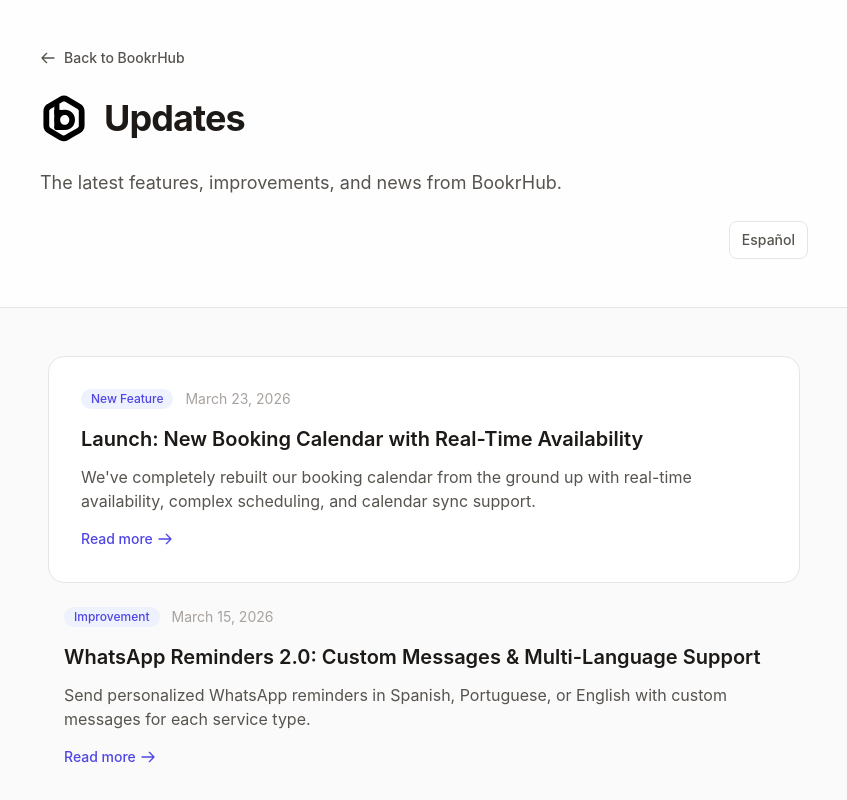
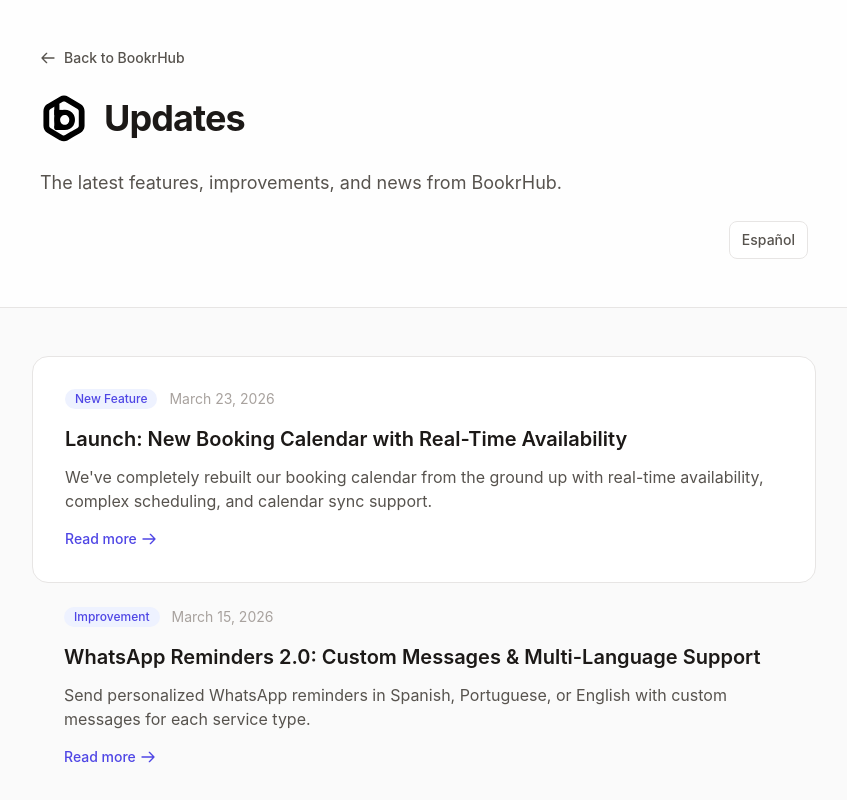
Before and after one commit to ezedepetris/bookr-hub-updates, a Next.js app: page / in a window 1280 px wide. Shown: the top 800 px of the page, without its empty margins (216-1063 px from the left). Built offline with nearby package versions, Linux system fonts and the light colour scheme.

Commit message:
Updates tweaks 3

```diff
--- a/app/page.tsx
+++ b/app/page.tsx
@@ -71,7 +71,7 @@
           <article
             key={update.slug}
             className={index === 0
-              ? "rounded-2xl border border-[#e7e5e4] bg-white px-8 py-8 -mx-4"
+              ? "rounded-2xl border border-[#e7e5e4] bg-white px-8 py-8 -mx-8"
               : "pt-6 pb-12 border-b border-[#e7e5e4]"}
           >
             <div className="mb-4 flex items-center gap-3">
```
